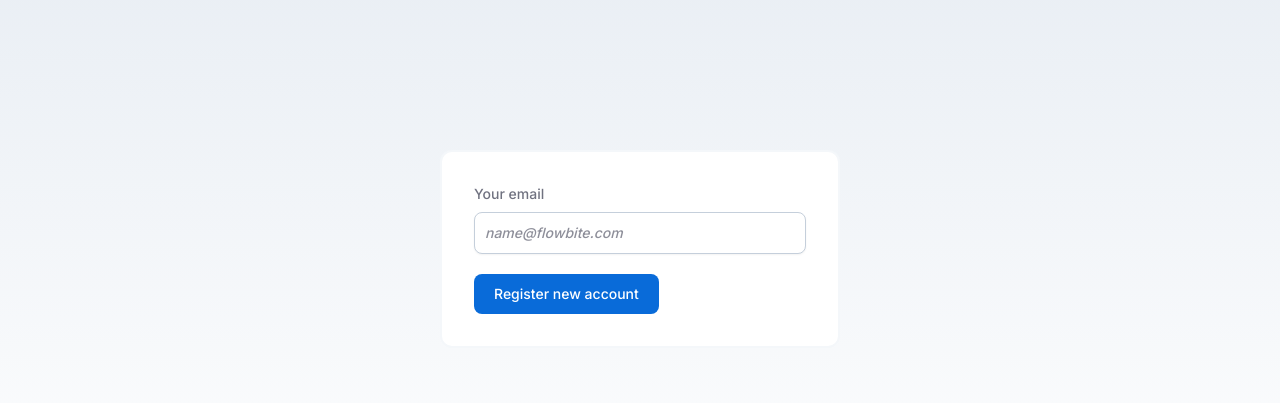
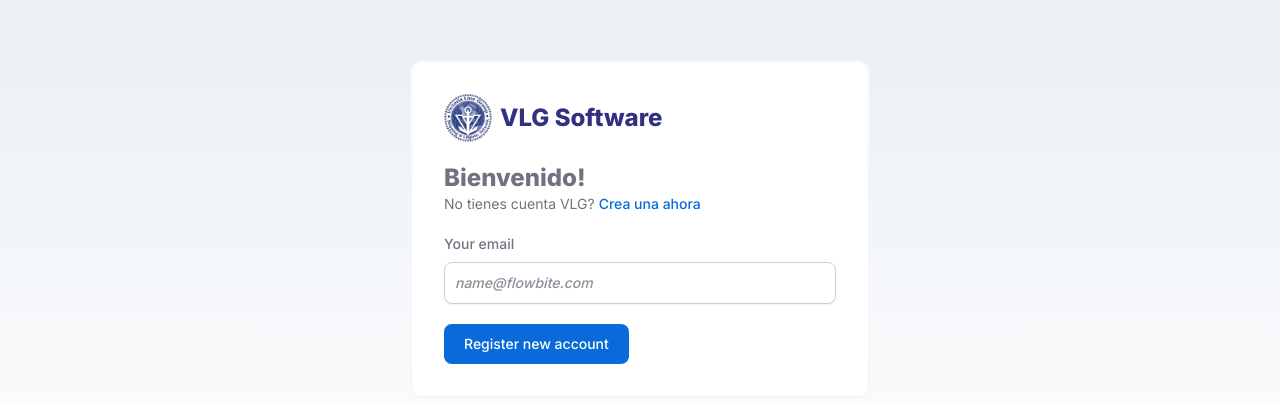
Before and after one commit to CesarAugusto316/vlg-software, a React (Vite) app: page /login in a window 1280 px wide. Shown: the part 151-554 px from the top of the page. Built offline with nearby package versions, Linux system fonts and the light colour scheme.

Commit message:
✨ Refactor login form and update styles

```diff
--- a/src/app/login/Login.tsx
+++ b/src/app/login/Login.tsx
@@ -1,13 +1,28 @@
 import { FC } from 'react';
+import vlgLogo from '../../assets/icons/vlg-logo.png';
 
 
 export const Login: FC = () => {
   return (
     <div className="bg-gradient-to-b from-gray-vlg-200 to-white h-screen to-90% flex items-center justify-center">
 
-      <form className="w-[400px] bg-white p-8 rounded-xl border-gray-vlg-100 border-2">
+      <form className="-mt-10 w-[460px] bg-white p-8 rounded-xl border-gray-vlg-100 border-2">
+        <ul className="flex flex-col gap-5">
+          <li className="flex items-center gap-2">
+            <img
+              className="w-12 h-12 shadow-md-light"
+              src={vlgLogo}
+              alt="vlg-logo"
+            />
+            <h2 className="text-blue-vlg-900 ">VLG Software</h2>
+          </li>
 
-        <div className="mb-5">
+          <li>
+            <h2>Bienvenido!</h2>
+            <p>No tienes cuenta VLG? <a href="#" >Crea una ahora</a></p>
+          </li>
+
+          <li>
             <label htmlFor="email" className="block mb-2 text-sm font-medium  dark:text-white">Your email</label>
             <input
               type="email"
@@ -16,14 +31,17 @@ export const Login: FC = () => {
               placeholder="name@flowbite.com"
               required
             />
-        </div>
+          </li>
 
+          <li>
             <button
               type="submit"
               className="text-white bg-blue-vlg-500 hover:bg-blue-vlg-600 focus:ring-4 focus:outline-none focus:ring-blue-300 font-medium rounded-lg text-sm px-5 py-2.5 text-center"
             >
               Register new account
             </button>
+          </li>
+        </ul>
 
       </form>
     </div>
--- a/src/index.css
+++ b/src/index.css
@@ -4,6 +4,27 @@
 @tailwind components;
 @tailwind utilities;
 
-html {
-  color: #707280;
+@layer base {
+  html {
+    @apply font-sans text-gray-vlg-400;
+  }
+
+  p,
+  div {
+    @apply text-sm;
+  }
+
+  a {
+    @apply text-blue-vlg-500 font-medium;
+  }
+
+  h2 {
+    @apply text-2xl font-extrabold;
+  }
 }
+
+@layer components {
+  /* .btn-blue {
+    @apply bg-blue-500 hover:bg-blue-700 text-white font-bold py-2 px-4 rounded;
+  } */
+}
```
Lines whose indentation alone changed are shown as unchanged.
